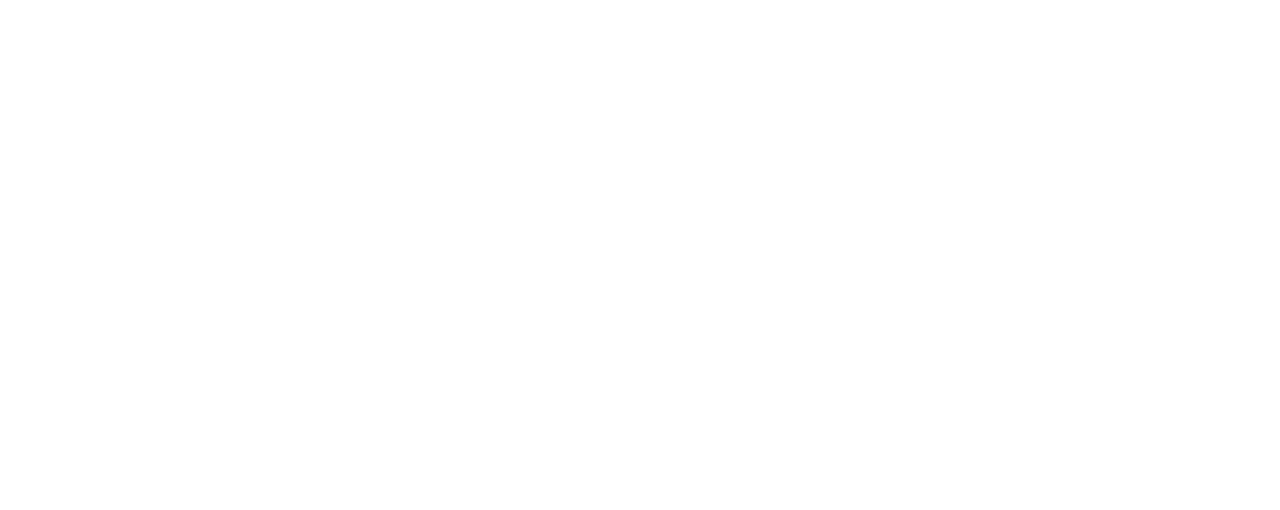
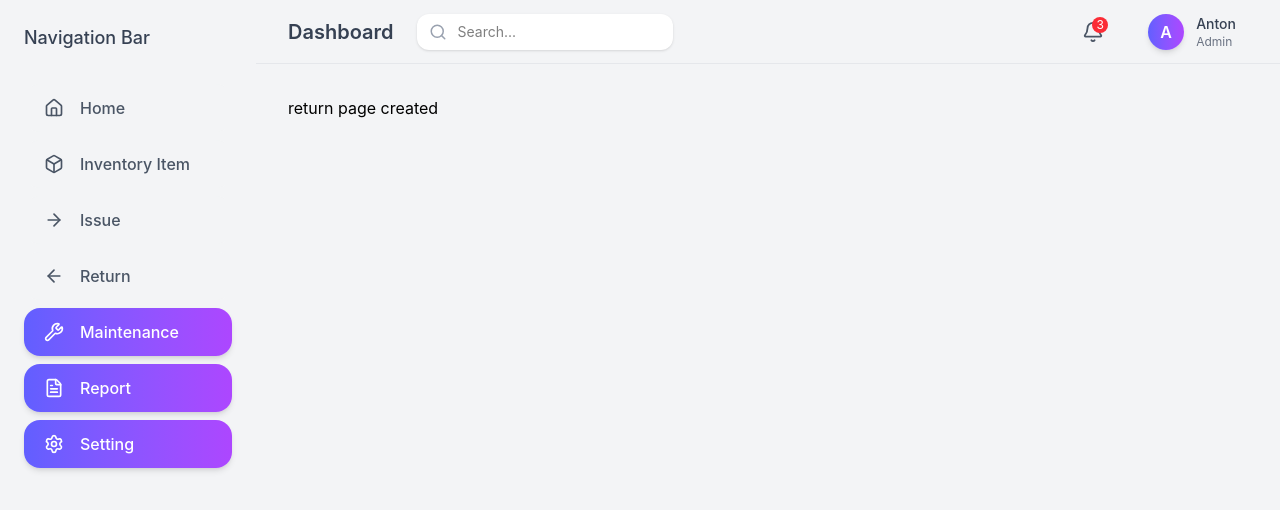
Before and after one commit to karenthiran/Inventory-Management-System, a React (Vite) app in the folder client/: page /maintenance in a window 1280 px wide. Before the commit this address had no page. Shown: the top 510 px of the page. Built offline with nearby package versions, Linux system fonts and the light colour scheme.

Commit message:
maintenance page routed in approutes

```diff
--- a/client/src/routes/AppRoutes.jsx
+++ b/client/src/routes/AppRoutes.jsx
@@ -14,6 +14,7 @@ const AppRoutes = () => {
         <Route path="inventory" element={<InventoryItem />} />
         <Route path="issue" element={<Issue />} />
         <Route path="return" element={<Return />} />
+        <Route path="maintenance" element={<Return />} />
       </Route>
     </Routes>
   );
```
